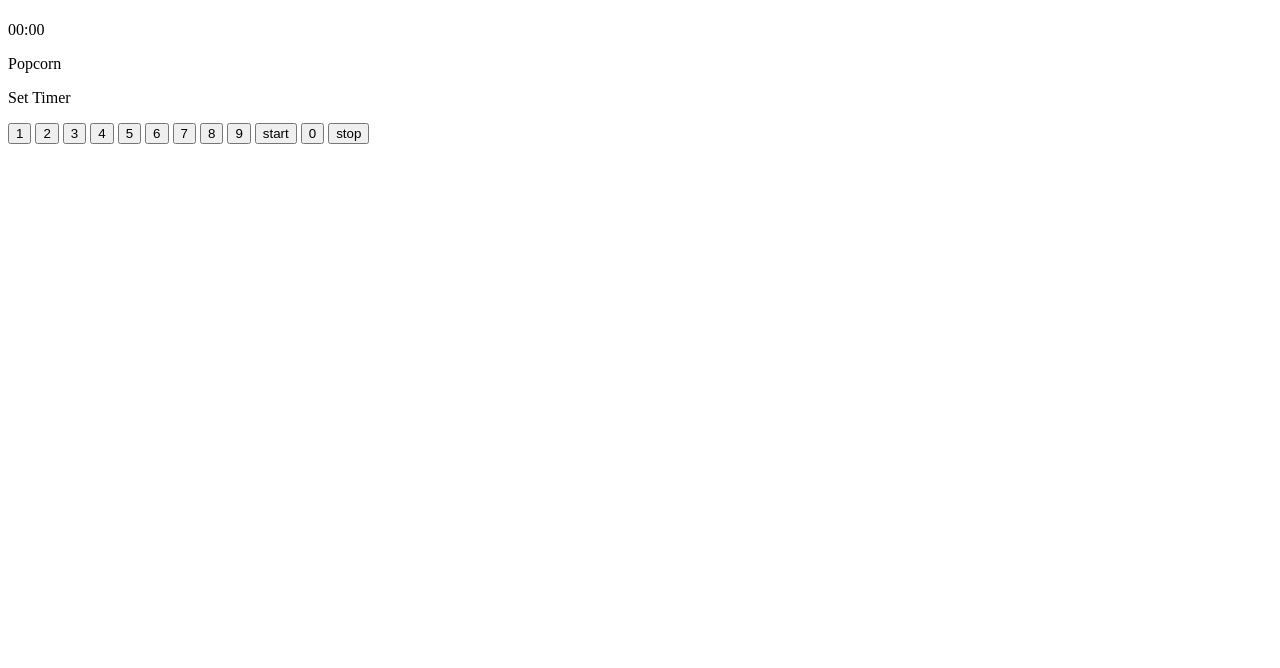
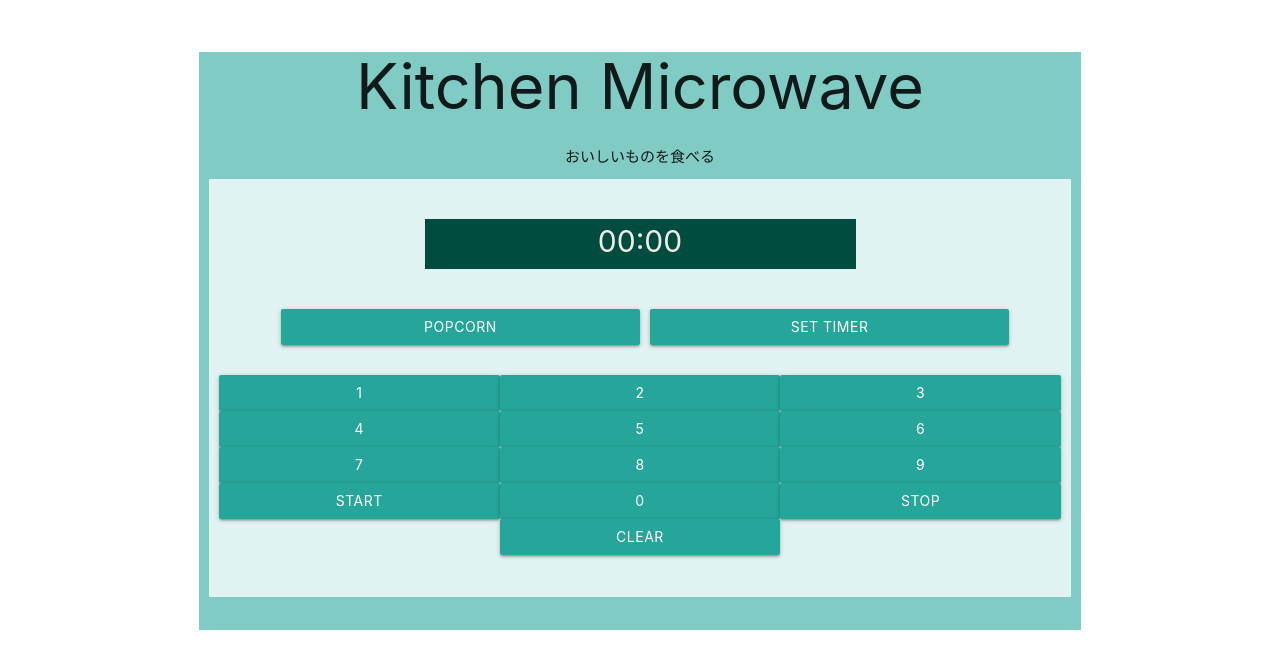
Before and after one commit to dieterichelizabeth/microwave-keypad-js, a plain HTML site: page index.html in a window 1280 px wide. Drawn offline with nearby package versions, Linux system fonts and the light colour scheme.

Commit message:
add styling to elements

```diff
--- a/assets/css/style.css
+++ b/assets/css/style.css
@@ -1,5 +1,9 @@
-/* body {
-  background-image: url(../images/foodie.png);
-  background-repeat: no-repeat;
-  background-position: center;
-} */
+* {
+  margin: 10px;
+}
+
+#timeDisplay {
+  height: 50px;
+  font-size: 30px;
+  margin-top: 40px;
+}
--- a/index.html
+++ b/index.html
@@ -5,35 +5,85 @@
     <meta http-equiv="X-UA-Compatible" content="IE=edge" />
     <meta name="viewport" content="width=device-width, initial-scale=1.0" />
     <link rel="stylesheet" href="./assets/css/style.css" />
+    <!-- Materialize -->
+    <link
+      rel="stylesheet"
+      href="https://cdnjs.cloudflare.com/ajax/libs/materialize/1.0.0/css/materialize.min.css"
+    />
     <title>Microwave Timer</title>
   </head>
-  <body class="photo">
-    <header>
-      <h1></h1>
-      <p></p>
-    </header>
-    <div>
-      <p id="timeDisplay">00:00</p>
+  <body>
+    <div class="container #80cbc4 teal lighten-3">
+      <header class="center-align">
+        <h1>Kitchen Microwave</h1>
+        <p>おいしいものを食べる</p>
+      </header>
+
+      <!-- Timer buttons/display -->
+      <section class="#e0f2f1 teal lighten-5 center-align">
+        <div class="row">
+          <p
+            id="timeDisplay"
+            class="#004d40 teal darken-4 #efebe9 brown-text text-lighten-5 col s6 offset-s3"
+          >
+            00:00
+          </p>
+        </div>
+
+        <div class="row center-align">
+          <p class="col s5 waves-effect waves-light btn offset-s1">Popcorn</p>
+          <p class="col s5 waves-effect waves-light btn">Set Timer</p>
+        </div>
+
+        <div class="row">
+          <div>
+            <button id="1" class="col s4 waves-effect waves-light btn">
+              1
+            </button>
+            <button id="2" class="col s4 waves-effect waves-light btn">
+              2
+            </button>
+            <button id="3" class="col s4 waves-effect waves-light btn">
+              3
+            </button>
+            <button id="4" class="col s4 waves-effect waves-light btn">
+              4
+            </button>
+            <button id="5" class="col s4 waves-effect waves-light btn">
+              5
+            </button>
+            <button id="6" class="col s4 waves-effect waves-light btn">
+              6
+            </button>
+            <button id="7" class="col s4 waves-effect waves-light btn">
+              7
+            </button>
+            <button id="8" class="col s4 waves-effect waves-light btn">
+              8
+            </button>
+            <button id="9" class="col s4 waves-effect waves-light btn">
+              9
+            </button>
+            <button id="start" class="col s4 waves-effect waves-light btn">
+              start
+            </button>
+            <button id="0" class="col s4 waves-effect waves-light btn">
+              0
+            </button>
+            <button id="stop" class="col s4 waves-effect waves-light btn">
+              stop
+            </button>
+            <button
+              id="clear"
+              class="col s4 waves-effect waves-light btn offset-s4"
+            >
+              clear
+            </button>
+          </div>
+        </div>
+        <br />
+      </section>
+      <br />
     </div>
-    <section>
-      <div>
-        <p>Popcorn</p>
-        <p>Set Timer</p>
-      </div>
-    </section>
-    <section>
-      <button id="1">1</button>
-      <button id="2">2</button>
-      <button id="3">3</button>
-      <button id="4">4</button>
-      <button id="5">5</button>
-      <button id="6">6</button>
-      <button id="7">7</button>
-      <button id="8">8</button>
-      <button id="9">9</button>
-      <button id="start">start</button>
-      <button id="0">0</button>
-      <button id="stop">stop</button>
-    </section>
   </body>
 </html>
```
